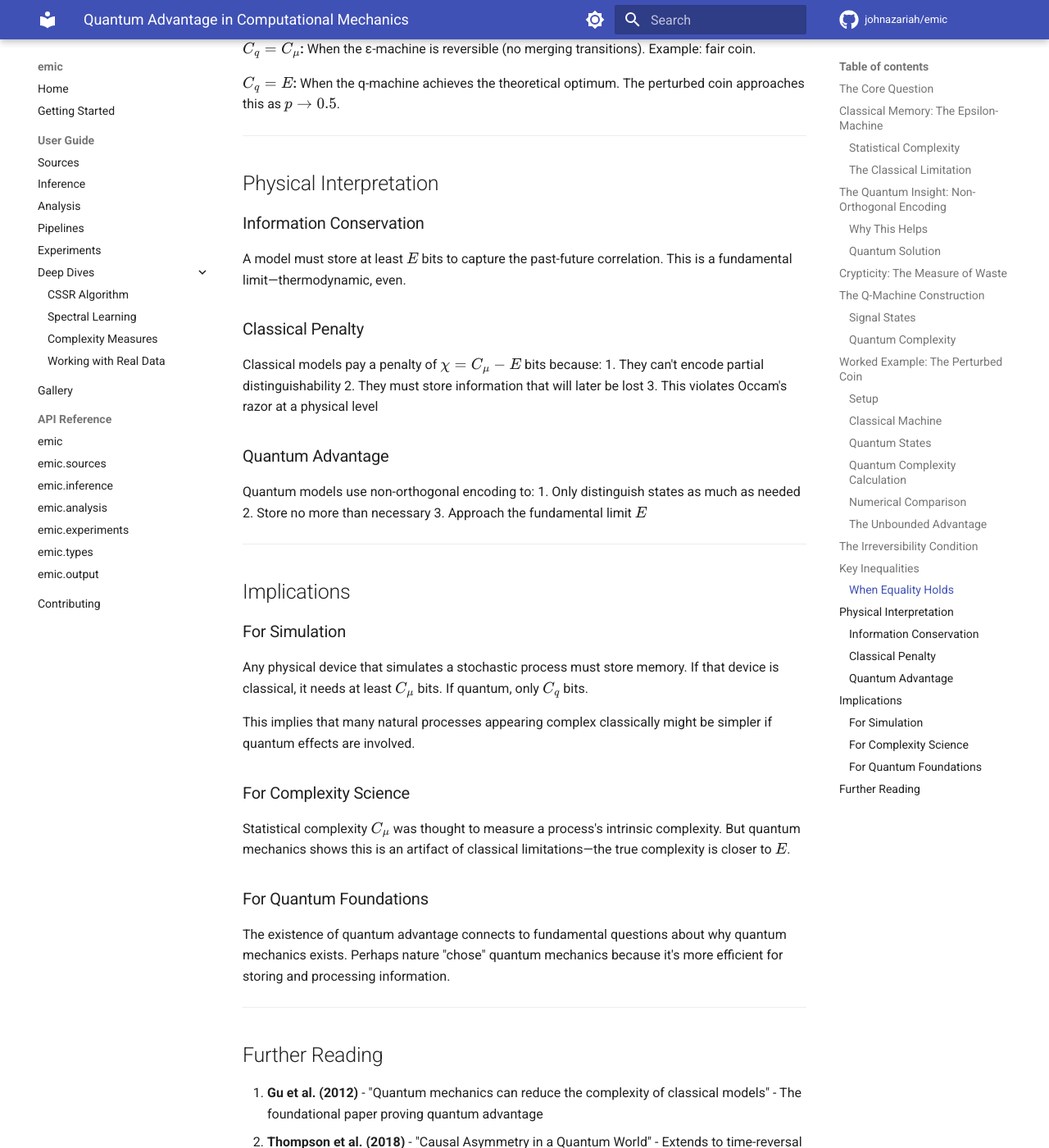
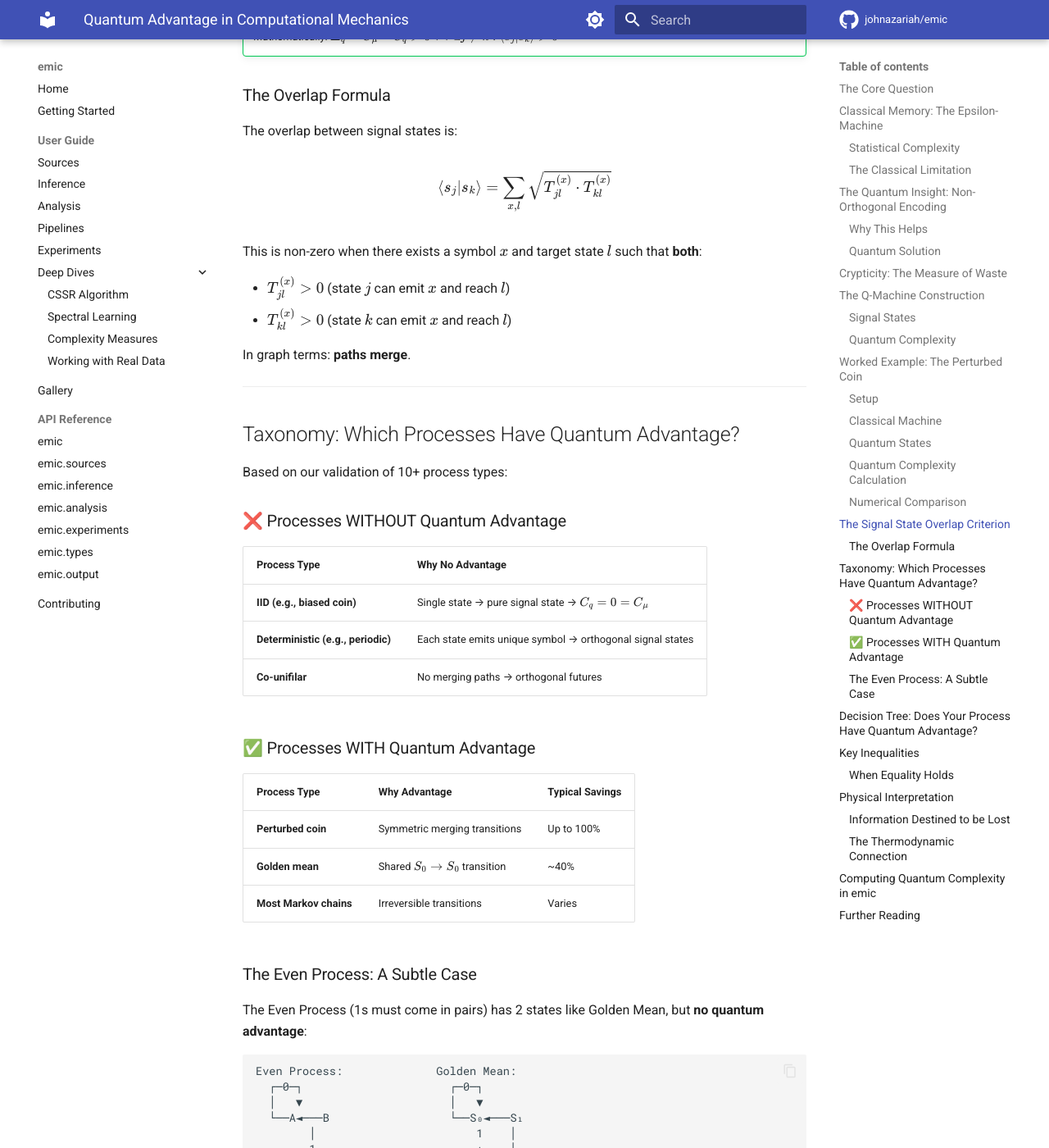
Before and after one commit to johnazariah/emic, an MkDocs documentation site: the page built from docs/guide/quantum-advantage-explained.md, in a window 1280 px wide and 1400 px high, scrolled down 5479 px. Shown: the whole window at 82% size. Built offline with MkDocs 1.6.1 and Material for MkDocs 9.7.7, drawn with Linux system fonts in a browser that asks for light colours; comment, search, counter and statistics services are not loaded; some of the changed text lies outside the part shown.

Commit message:
docs: rewrite quantum advantage guide with taxonomy
Complete rewrite incorporating validation findings:
- Signal state overlap criterion (the main result)
- Taxonomy table: which processes have advantage
- Even Process vs Golden Mean comparison
- Decision tree for determining advantage
- Code example using emic API
- Corrected numerical values from our validation

````diff
--- a/docs/guide/quantum-advantage-explained.md
+++ b/docs/guide/quantum-advantage-explained.md
@@ -10,7 +10,7 @@ Computational mechanics studies how much memory is needed to optimally predict a
 
 But what if we allow quantum memory? Can quantum systems do better?
 
-**Yes.** For almost all stochastic processes, quantum models require strictly less memory than the best classical model. This page explains why.
+**Yes.** For many stochastic processes, quantum models require strictly less memory than the best classical model. This page explains why, and precisely when this advantage occurs.
 
 ---
 
@@ -39,6 +39,7 @@ Quantum systems can encode information in **non-orthogonal states**—states tha
 ### Why This Helps
 
 Consider two causal states $S_j$ and $S_k$ that:
+
 1. Have different pasts (so classically must be distinguished)
 2. Can both transition to the **same** future state $S_l$ on the same symbol
 
@@ -52,11 +53,13 @@ Once both reach $S_l$, the information distinguishing $S_j$ from $S_k$ is **irre
 ### Quantum Solution
 
 Instead of orthogonal states:
+
 ```
 Classical: |S_j⟩ ⊥ |S_k⟩  (perfectly distinguishable)
 ```
 
 Use non-orthogonal states:
+
 ```
 Quantum: ⟨s_j|s_k⟩ ≠ 0  (partially distinguishable)
 ```
@@ -72,6 +75,7 @@ The gap between what's stored and what's used is called **crypticity**:
 $$\chi = C_\mu - E$$
 
 where:
+
 - $C_\mu$ = statistical complexity (memory stored)
 - $E$ = excess entropy = $I(\text{Past}; \text{Future})$ (memory actually used for prediction)
 
@@ -92,6 +96,7 @@ Given an ε-machine, we construct a quantum model (q-machine) as follows.
 ### Signal States
 
 For each causal state $S_j$ with transitions:
+
 - Probability $T^{(x)}_{jk}$ of emitting symbol $x$ and going to state $S_k$
 
 Define the **quantum signal state**:
@@ -116,21 +121,35 @@ The perturbed coin is the canonical example demonstrating quantum advantage.
 
 ### Setup
 
-A biased coin (heads probability $p$) is observed at each step. Between observations, the coin flips with probability $p$ (so it "persists" with probability $1-p$).
+A coin that "persists" — it tends to repeat its previous value:
+
+- With probability $1-p$: emit the same symbol as last time
+- With probability $p$: flip to the other symbol
 
 ### Classical Machine
 
 Two causal states:
-- $S_0$: Last observation was 0 (heads)
-- $S_1$: Last observation was 1 (tails)
+
+- $S_0$: Last observation was 0
+- $S_1$: Last observation was 1
 
 Transitions:
+
 - From $S_0$: emit 0 with prob $1-p$, stay in $S_0$; emit 1 with prob $p$, go to $S_1$
 - From $S_1$: emit 1 with prob $1-p$, stay in $S_1$; emit 0 with prob $p$, go to $S_0$
+
+```
+        1-p              1-p
+     ┌──────┐         ┌──────┐
+     │  0   │         │  1   │
+     └──►S₀◄─────p────►S₁◄───┘
+            ◄────p────
+```
 
 Stationary distribution: $\pi_0 = \pi_1 = 0.5$
 
 **Classical complexity:**
+
 $$C_\mu = -0.5 \log_2(0.5) - 0.5 \log_2(0.5) = 1 \text{ bit}$$
 
 Always 1 bit, regardless of $p$!
@@ -141,6 +160,7 @@ $$|s_0\rangle = \sqrt{1-p}|0,0\rangle + \sqrt{p}|1,1\rangle$$
 $$|s_1\rangle = \sqrt{p}|0,0\rangle + \sqrt{1-p}|1,1\rangle$$
 
 These states overlap:
+
 $$\langle s_0 | s_1 \rangle = 2\sqrt{p(1-p)}$$
 
 As $p \to 0.5$: the overlap approaches 1 (states become identical).
@@ -148,58 +168,112 @@ As $p \to 0.5$: the overlap approaches 1 (states become identical).
 ### Quantum Complexity Calculation
 
 The density matrix:
+
 $$\rho = 0.5 |s_0\rangle\langle s_0| + 0.5 |s_1\rangle\langle s_1|$$
 
 Eigenvalues: $\lambda_\pm = 0.5 \pm \sqrt{p(1-p)}$
 
 **Quantum complexity:**
+
 $$C_q = -\lambda_+ \log_2(\lambda_+) - \lambda_- \log_2(\lambda_-)$$
 
 ### Numerical Comparison
 
-| Parameter $p$ | Classical $C_\mu$ | Quantum $C_q$ | Advantage |
-|--------------|-------------------|---------------|-----------|
-| 0.1 | 1.000 bit | 0.469 bits | 0.531 bits (53%) |
-| 0.2 | 1.000 bit | 0.286 bits | 0.714 bits (71%) |
-| 0.3 | 1.000 bit | 0.145 bits | 0.855 bits (86%) |
-| 0.4 | 1.000 bit | 0.080 bits | 0.920 bits (92%) |
-| 0.49 | 1.000 bit | 0.008 bits | 0.992 bits (99%) |
+| $p$ | $C_\mu$ | $C_q$ | $\Delta_q$ | Savings |
+|:---:|:-------:|:-----:|:----------:|:-------:|
+| 0.1 | 1.000 | 0.722 | 0.278 | 28% |
+| 0.2 | 1.000 | 0.469 | 0.531 | 53% |
+| 0.3 | 1.000 | 0.250 | 0.750 | 75% |
+| 0.4 | 1.000 | 0.081 | 0.919 | 92% |
+| 0.49 | 1.000 | 0.002 | 0.998 | 99.8% |
 
-### The Unbounded Advantage
-
-As $p \to 0.5$:
-- $C_\mu = 1$ bit (constant)
-- $C_q \to 0$ bits
-- Ratio $C_\mu / C_q \to \infty$
-
-For a system of $K$ independent perturbed coins:
-- Classical: $K$ bits
-- Quantum: $K \cdot C_q$ bits
-
-With $p = 0.4$, simulating 10 coins requires:
-- Classical: 10 bits
-- Quantum: 0.8 bits
-
-The quantum system stores information about 10 coins in less than 1 bit!
+As $p \to 0.5$, the signal states become nearly identical, overlap approaches 1, and $C_q \to 0$.
 
 ---
 
-## The Irreversibility Condition
+## The Signal State Overlap Criterion
 
-Gu et al. (2012) proved:
+Our validation experiments reveal a precise, computable criterion:
 
-**Theorem:** Quantum advantage exists ($C_q < C_\mu$) if and only if the ε-machine is **irreversible**—meaning there exist two causal states that can transition to the same destination state.
+!!! success "The Main Result"
+    **Quantum advantage exists if and only if signal states have non-zero overlap.**
+
+    Mathematically: $\Delta_q = C_\mu - C_q > 0$ ⟺ $\exists j \neq k: \langle s_j | s_k \rangle > 0$
+
+### The Overlap Formula
+
+The overlap between signal states is:
+
+$$\langle s_j | s_k \rangle = \sum_{x,l} \sqrt{T^{(x)}_{jl} \cdot T^{(x)}_{kl}}$$
+
+This is non-zero when there exists a symbol $x$ and target state $l$ such that **both**:
+
+- $T^{(x)}_{jl} > 0$ (state $j$ can emit $x$ and reach $l$)
+- $T^{(x)}_{kl} > 0$ (state $k$ can emit $x$ and reach $l$)
+
+In graph terms: **paths merge**.
+
+---
+
+## Taxonomy: Which Processes Have Quantum Advantage?
+
+Based on our validation of 10+ process types:
+
+### ❌ Processes WITHOUT Quantum Advantage
+
+| Process Type | Why No Advantage |
+|:------------|:-----------------|
+| **IID (e.g., biased coin)** | Single state → pure signal state → $C_q = 0 = C_\mu$ |
+| **Deterministic (e.g., periodic)** | Each state emits unique symbol → orthogonal signal states |
+| **Co-unifilar** | No merging paths → orthogonal futures |
+
+### ✅ Processes WITH Quantum Advantage
+
+| Process Type | Why Advantage | Typical Savings |
+|:------------|:--------------|:----------------|
+| **Perturbed coin** | Symmetric merging transitions | Up to 100% |
+| **Golden mean** | Shared $S_0 \to S_0$ transition | ~40% |
+| **Most Markov chains** | Irreversible transitions | Varies |
+
+### The Even Process: A Subtle Case
+
+The Even Process (1s must come in pairs) has 2 states like Golden Mean, but **no quantum advantage**:
 
 ```
-        S_j ──(x)──→ S_l ←──(x)── S_k
+Even Process:              Golden Mean:
+  ┌─0─┐                      ┌─0─┐
+  │   ▼                      │   ▼
+  └──A◄───B                  └──S₀◄───S₁
+        │                        1    │
+        1                        ▲    │
+        └────┘                   └─0──┘
 ```
 
-When this happens:
-- Information distinguishing $S_j$ from $S_k$ is lost
-- Classical machines store it anyway (waste)
-- Quantum machines encode it non-orthogonally (no waste)
+**Why the difference?**
 
-**Corollary:** Almost all stochastic processes have irreversible ε-machines, so almost all processes have quantum advantage.
+- **Golden Mean**: Both states can emit 0 and reach $S_0$ → overlap → advantage
+- **Even Process**: State A emits {0,1}, but state B can **only** emit 1 → disjoint futures → orthogonal signal states → no advantage
+
+The key is not the number of states, but whether different states can take the **same transition**.
+
+---
+
+## Decision Tree: Does Your Process Have Quantum Advantage?
+
+```
+1. How many causal states?
+   └─ 1 state → NO (IID, trivially classical)
+   └─ 2+ states → continue...
+
+2. Is the ε-machine deterministic (each state has unique output)?
+   └─ Yes → NO (orthogonal signal states)
+   └─ No → continue...
+
+3. Do any two states share a transition?
+   (Can states j and k both emit symbol x and reach state l?)
+   └─ No → NO (orthogonal signal states)
+   └─ Yes → ✅ YES! Quantum advantage exists
+```
 
 ---
 
@@ -215,7 +289,7 @@ $$E \leq C_q \leq C_\mu$$
 
 ### When Equality Holds
 
-**$C_q = C_\mu$:** When the ε-machine is reversible (no merging transitions). Example: fair coin.
+**$C_q = C_\mu$:** When the ε-machine has no merging transitions (orthogonal signal states).
 
 **$C_q = E$:** When the q-machine achieves the theoretical optimum. The perturbed coin approaches this as $p \to 0.5$.
 
@@ -223,41 +297,43 @@ $$E \leq C_q \leq C_\mu$$
 
 ## Physical Interpretation
 
-### Information Conservation
+### Information Destined to be Lost
 
-A model must store at least $E$ bits to capture the past-future correlation. This is a fundamental limit—thermodynamic, even.
+The quantum advantage represents information that classical models must store but which is **destined to be lost** when paths merge.
 
-### Classical Penalty
+**Analogy**: Imagine two roads (histories) that merge into one highway (future). A classical traffic counter must remember which road each car came from. A quantum counter encodes this information "non-orthogonally" — just distinguishable enough for correct predictions, but no more.
 
-Classical models pay a penalty of $\chi = C_\mu - E$ bits because:
-1. They can't encode partial distinguishability
-2. They must store information that will later be lost
-3. This violates Occam's razor at a physical level
+### The Thermodynamic Connection
 
-### Quantum Advantage
+A model must store at least $E$ bits to capture the past-future correlation. This is a fundamental limit with thermodynamic implications.
 
-Quantum models use non-orthogonal encoding to:
-1. Only distinguish states as much as needed
-2. Store no more than necessary
-3. Approach the fundamental limit $E$
+Classical models pay a penalty of $\chi = C_\mu - E$ bits because they can't encode partial distinguishability. This extra storage represents wasted resources.
 
 ---
 
-## Implications
+## Computing Quantum Complexity in emic
 
-### For Simulation
+```python
+from emic.sources.synthetic.perturbed_coin import PerturbedCoinSource
+from emic.analysis import (
+    statistical_complexity,
+    quantum_complexity,
+    quantum_advantage,
+)
 
-Any physical device that simulates a stochastic process must store memory. If that device is classical, it needs at least $C_\mu$ bits. If quantum, only $C_q$ bits.
+# Create a perturbed coin with p=0.3
+source = PerturbedCoinSource(p=0.3)
+machine = source.true_machine
 
-This implies that many natural processes appearing complex classically might be simpler if quantum effects are involved.
+# Compute complexities
+c_mu = statistical_complexity(machine)  # 1.0 bits
+c_q = quantum_complexity(machine)       # 0.25 bits
+delta = quantum_advantage(machine)      # 0.75 bits (75% savings!)
 
-### For Complexity Science
-
-Statistical complexity $C_\mu$ was thought to measure a process's intrinsic complexity. But quantum mechanics shows this is an artifact of classical limitations—the true complexity is closer to $E$.
-
-### For Quantum Foundations
-
-The existence of quantum advantage connects to fundamental questions about why quantum mechanics exists. Perhaps nature "chose" quantum mechanics because it's more efficient for storing and processing information.
+print(f"Classical: {c_mu:.3f} bits")
+print(f"Quantum:   {c_q:.3f} bits")
+print(f"Advantage: {delta:.3f} bits ({100*delta/c_mu:.0f}% savings)")
+```
 
 ---
 
````
